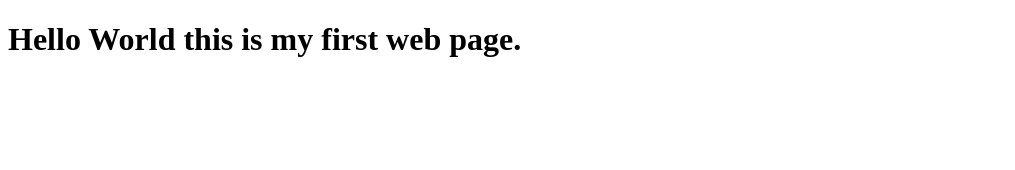
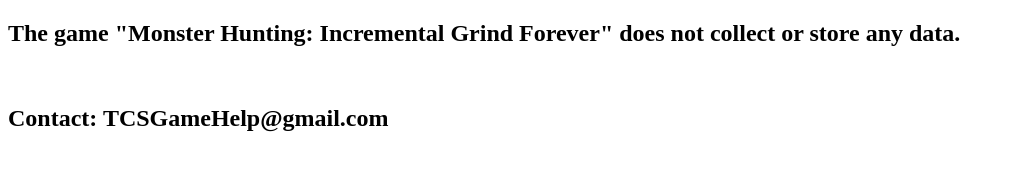
Before and after one commit to tcsgame/tcsprivacy, a plain HTML site: page index.html in a window 1280 px wide. Shown: the whole page, without its empty margins (0-1015 px from the left). Drawn offline with Linux system fonts and the light colour scheme.

Commit message:
Update index.html

```diff
--- a/index.html
+++ b/index.html
@@ -7,6 +7,9 @@
     <title>GFG</title>
 </head>
 <body>
-    <h1>Hello World this is my first web page.</h1>
+    <h2>The game "Monster Hunting: Incremental Grind Forever" does not collect or store any data.</h2>
+<br>
+	<h2>Contact: TCSGameHelp@gmail.com
+ </h2>
 </body>
 </html>
```
